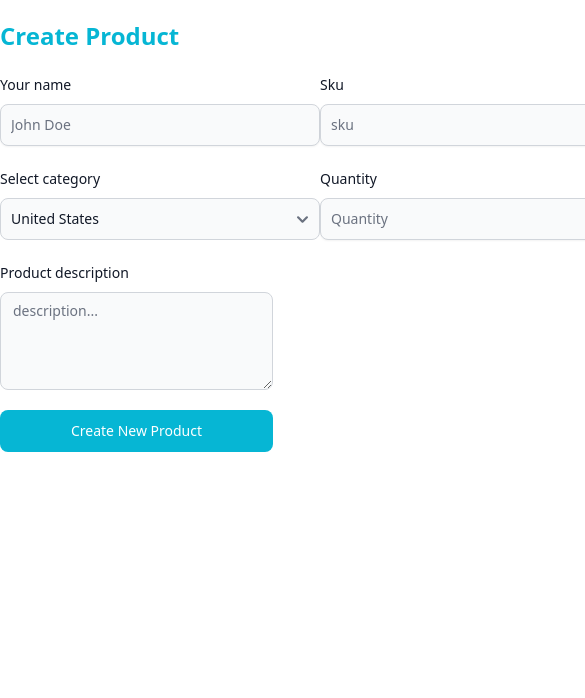
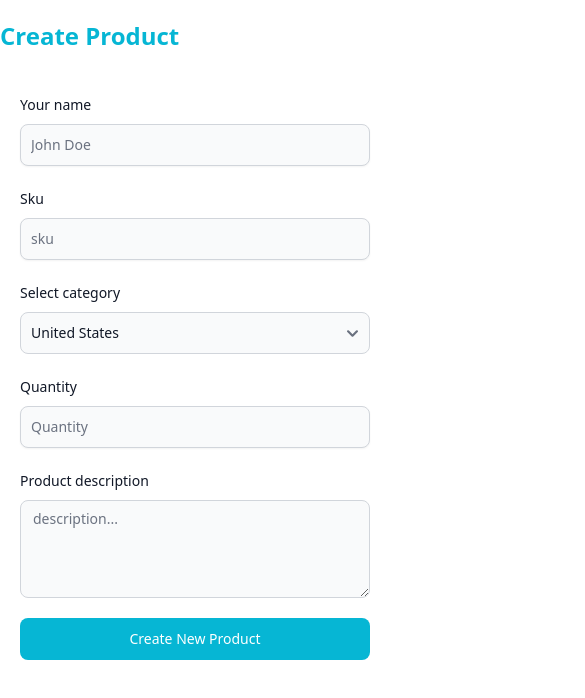
Before and after one commit to daniel-idowu-01/inventory-flow-test, a React (Vite) app in the folder client/: page /create-product in a window 390 px wide. Shown: the top 698 px of the page, 585 px wide, since content can reach past the window. Built offline with nearby package versions, Linux system fonts and the light colour scheme.

Commit message:
made product page mobile

```diff
--- a/client/src/pages/CreateProduct.jsx
+++ b/client/src/pages/CreateProduct.jsx
@@ -17,9 +17,9 @@ const CreateProduct = () => {
     <main className='relative top-5 md:absolute md:left-20 lg:left-[25%] lg:top-10 h-full md:w-[75%]'>
       <h2 className='text-2xl text-cyan-500 font-bold'>Create Product</h2>
 
-      <form className="w-[70%] mt-5 flex flex-col gap-5">
+      <form className="md:w-[70%] mt-5 flex flex-col gap-5 p-5 md:p-0">
         {/* row one */}
-        <article className='flex justify-between'>
+        <article className='flex flex-col gap-5 md:flex-row justify-between'>
           <div>
             <div className="mb-2 block">
               <Label htmlFor="name" value="Your name" />
@@ -28,7 +28,7 @@ const CreateProduct = () => {
               id="name"
               type="text"
               name='name'
-              className='w-80'
+              className='w-full md:w-80'
               onChange={handleFormChange}
               placeholder="John Doe"
               required shadow
@@ -43,7 +43,7 @@ const CreateProduct = () => {
               id="sku"
               type="text"
               name='sku'
-              className='w-80'
+              className='w-full md:w-80'
               onChange={handleFormChange}
               placeholder="sku"
               required shadow
@@ -52,12 +52,12 @@ const CreateProduct = () => {
         </article>
 
         {/* row two */}
-        <article className='flex justify-between'>
+        <article className='flex flex-col md:flex-row gap-5 justify-between'>
           <div className="max-w-md">
             <div className="mb-2 block">
               <Label htmlFor="countries" value="Select category" />
             </div>
-            <Select id="countries" className='w-80' required>
+            <Select id="countries" className='w-full md:w-80' required>
               <option>United States</option>
               <option>Canada</option>
               <option>France</option>
@@ -72,7 +72,7 @@ const CreateProduct = () => {
             <TextInput
               id="quantity"
               type="text"
-              className='w-80'
+              className='w-full md:w-80'
               name='quantity'
               onChange={handleFormChange}
               placeholder="Quantity"
```
